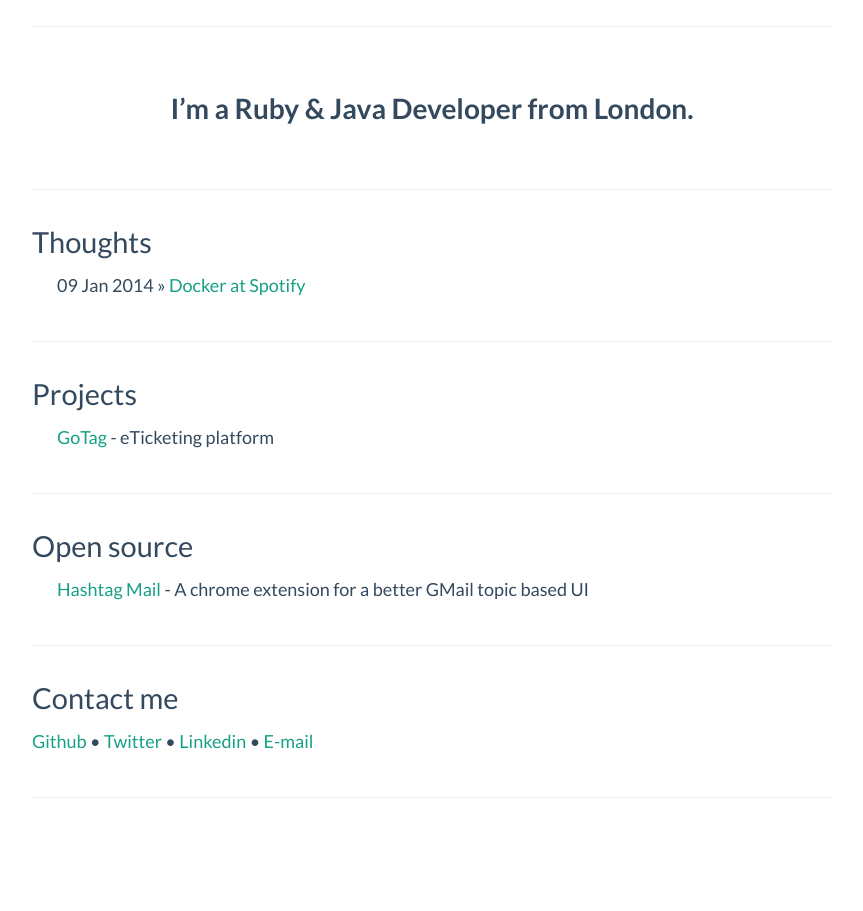
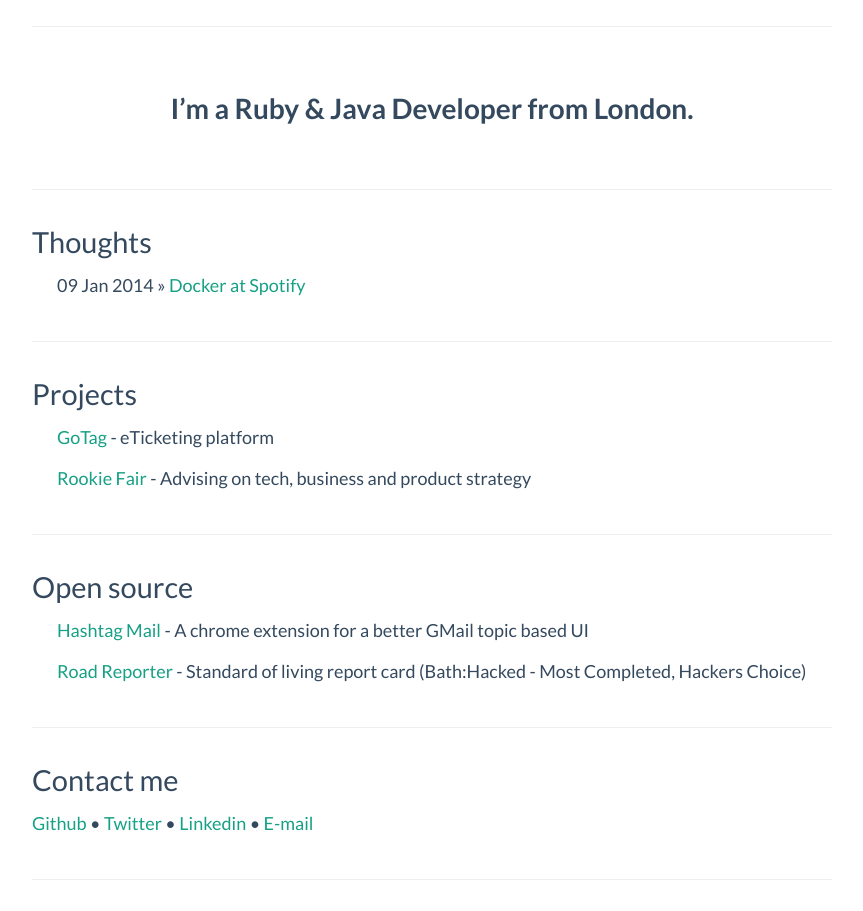
Before and after one commit to olliem/olliem.github.io, a Jekyll site: the page built from index.html, in a window 1280 px wide, cut to the strip 137-1048 px from the top of the page. Shown: the whole strip, without its empty margins (208-1071 px from the left). Built offline with Jekyll 4.4.1, drawn with Linux system fonts in a browser that asks for light colours; Markdown is read by kramdown in place of the engine named in the settings; before the commit the page ends 966 px from its top, so only the background shows below that.

Commit message:
projectS

```diff
--- a/_data/projects.yml
+++ b/_data/projects.yml
@@ -2,8 +2,14 @@ projects:
   - name: GoTag
     description: eTicketing platform
     url: http://gotag.in
+  - name: Rookie Fair
+    description: "Advising on tech, business and product strategy"
+    url: http://rookiefair.com
 
 open_source:
   - name: Hashtag Mail
     description: A chrome extension for a better GMail topic based UI
     url: https://github.com/fmittelstaedt/hashtag-mail
+  - name: Road Reporter
+    description: "Standard of living report card (Bath:Hacked - Most Completed, Hackers Choice)"
+    url: https://github.com/jackfranklin/banes-hack
```
